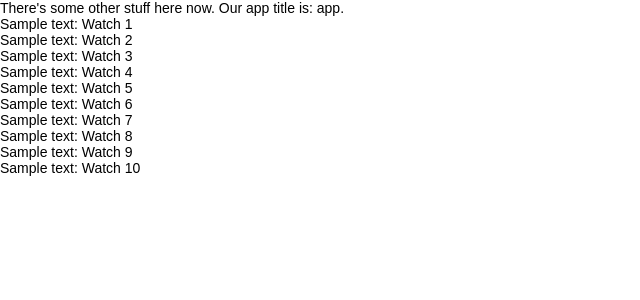
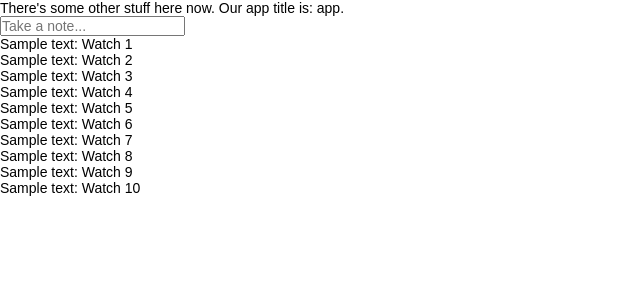
Before and after one commit to sanjitdutta/web-price-scraper, an Angular app in the folder client/web/: page / in a window 1280 px wide. Shown: the top 300 px of the page, without its empty margins (0-640 px from the left). Built offline with nearby package versions, Linux system fonts and the light colour scheme.

Commit message:
[client] make form reactive (do I really need this?)

```diff
--- a/client/web/src/app/app.component.html
+++ b/client/web/src/app/app.component.html
@@ -1,2 +1,3 @@
 <p>There's some other stuff here now. Our app title is: {{ title }}.</p>
+<app-new-watch-input (onWatchAdd)="addWatch($event)"></app-new-watch-input>
 <app-watch-list [watches]="watches"></app-watch-list>
--- a/client/web/src/app/app.component.ts
+++ b/client/web/src/app/app.component.ts
@@ -20,4 +20,8 @@ export class AppComponent {
     {text: 'Watch 9'},
     {text: 'Watch 10'}
   ];
+
+  addWatch(watchText: string) {
+    this.watches.push({text: watchText});
+  }
 }
--- /dev/null
+++ b/client/web/src/app/new-watch-input/new-watch-input.component.html
@@ -0,0 +1,3 @@
+<form [formGroup]="newWatchForm" novalidate>
+  <input placeholder="Take a note..." name="text" formControlName="text">
+</form>
--- /dev/null
+++ b/client/web/src/app/new-watch-input/new-watch-input.component.ts
@@ -0,0 +1,37 @@
+import {Component, EventEmitter, HostListener, OnInit, Output, ViewChild} from '@angular/core';
+import {FormBuilder, FormGroup, Validators, NgForm} from '@angular/forms';
+
+@Component({
+  selector: 'app-new-watch-input',
+  templateUrl: './new-watch-input.component.html',
+  styles: []
+})
+export class NewWatchInputComponent implements OnInit {
+
+  newWatchForm: FormGroup;
+
+  constructor(fb: FormBuilder) {
+    this.newWatchForm = fb.group({
+      'text': ['', Validators.compose([Validators.required, Validators.minLength(2)])],
+    });
+  }
+
+  @Output() onWatchAdd = new EventEmitter<string>();
+  public newWatch: any = {text: ''};
+
+  @HostListener('document:keypress', ['$event'])
+  handleKeyboardEvent(event: KeyboardEvent) {
+    if (event.code === "Enter" && this.newWatchForm.valid) {
+      this.addWatch(this.newWatchForm.controls['text'].value);
+    }
+  }
+
+  addWatch(text) {
+    this.onWatchAdd.emit(text);
+    this.newWatchForm.controls['text'].setValue('');
+  }
+
+  ngOnInit() {
+  }
+
+}
```
Also changed, not shown: client/web/src/app/app.module.ts (+7 -2 lines).
